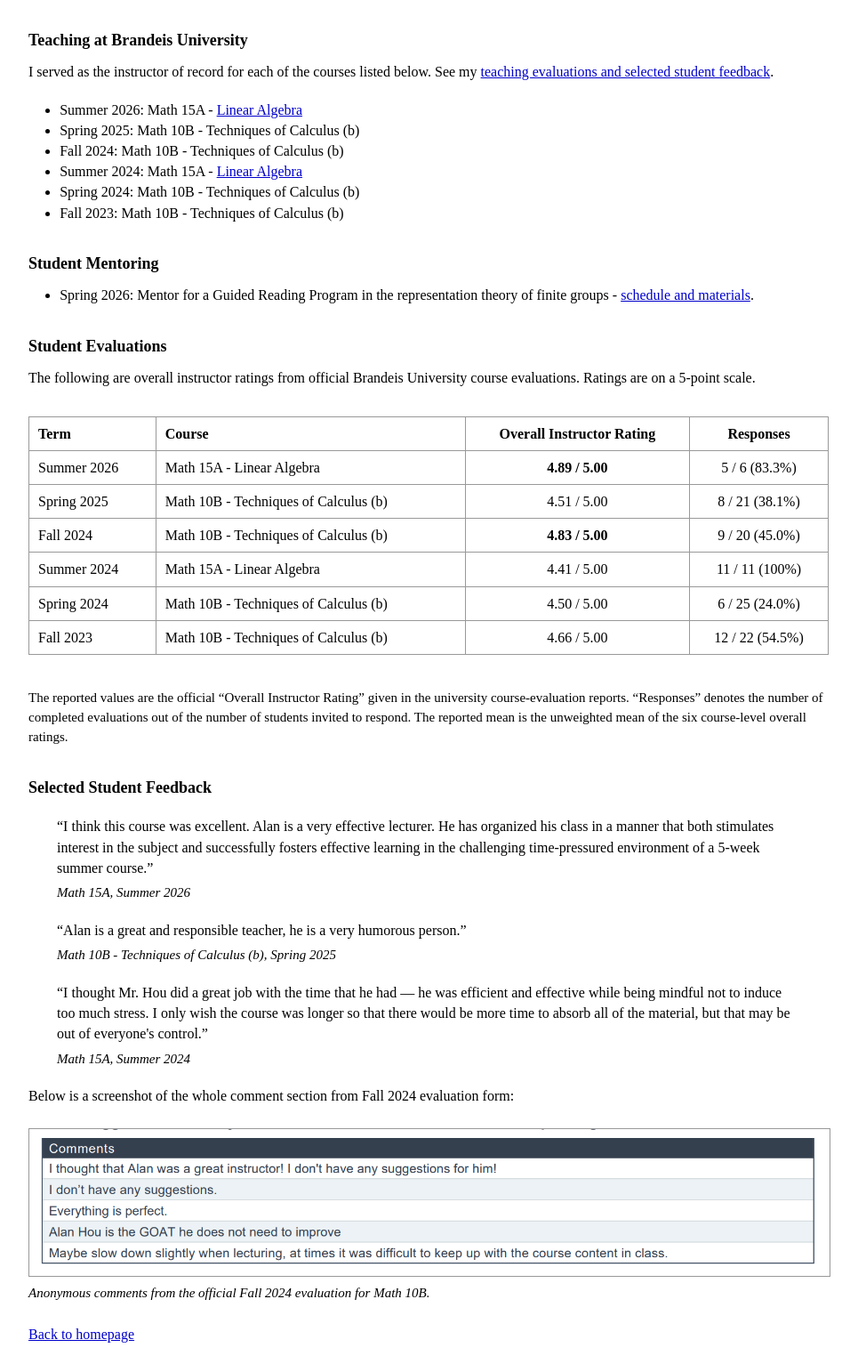
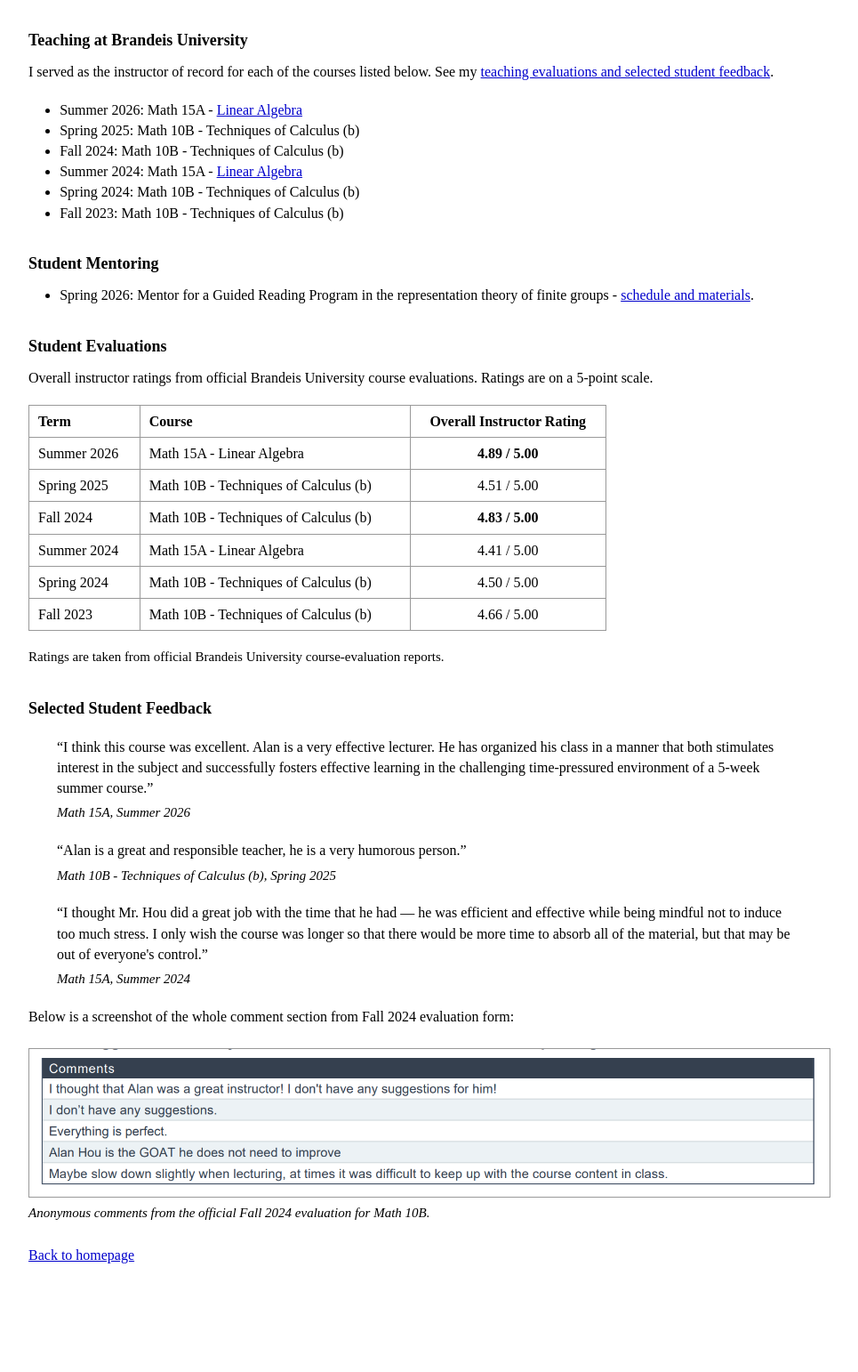
Before and after one commit to axhou/axhou.github.io, a Jekyll site: the page teaching.html, which Jekyll copies as it is, in a window 1280 px wide. Shown: the whole page at 89% size, without its empty margins (8-973 px from the left). Built offline with Jekyll 4.4.1, drawn with Linux system fonts in a browser that asks for light colours; after the commit the page ends 1452 px from its top, so only the background shows below that.

Commit message:
Update teaching.html

```diff
--- a/teaching.html
+++ b/teaching.html
@@ -210,81 +210,60 @@
 <h2>Student Evaluations</h2>
 
 <p>
-  The following are overall instructor ratings from official
-  Brandeis University course evaluations. Ratings are on a
-  5-point scale.
+  Overall instructor ratings from official Brandeis University
+  course evaluations. Ratings are on a 5-point scale.
 </p>
 
-<div class="table-wrapper">
+<table>
 
-  <table class="evaluation-table">
-
-    <thead>
   <tr>
     <th>Term</th>
     <th>Course</th>
-        <th class="number">Overall Instructor Rating</th>
-        <th class="number">Responses</th>
+    <th class="rating">Overall Instructor Rating</th>
   </tr>
-    </thead>
-
-    <tbody>
 
   <tr>
     <td>Summer 2026</td>
     <td>Math 15A - Linear Algebra</td>
-  <td class="number"><strong>4.89 / 5.00</strong></td>
-  <td class="number">5 / 6 (83.3%)</td>
+    <td class="rating"><strong>4.89 / 5.00</strong></td>
   </tr>
 
   <tr>
     <td>Spring 2025</td>
     <td>Math 10B - Techniques of Calculus (b)</td>
-  <td class="number">4.51 / 5.00</td>
-  <td class="number">8 / 21 (38.1%)</td>
+    <td class="rating">4.51 / 5.00</td>
   </tr>
 
   <tr>
     <td>Fall 2024</td>
     <td>Math 10B - Techniques of Calculus (b)</td>
-  <td class="number"><strong>4.83 / 5.00</strong></td>
-  <td class="number">9 / 20 (45.0%)</td>
+    <td class="rating"><strong>4.83 / 5.00</strong></td>
   </tr>
 
   <tr>
     <td>Summer 2024</td>
     <td>Math 15A - Linear Algebra</td>
-  <td class="number">4.41 / 5.00</td>
-  <td class="number">11 / 11 (100%)</td>
+    <td class="rating">4.41 / 5.00</td>
   </tr>
 
   <tr>
     <td>Spring 2024</td>
     <td>Math 10B - Techniques of Calculus (b)</td>
-  <td class="number">4.50 / 5.00</td>
-  <td class="number">6 / 25 (24.0%)</td>
+    <td class="rating">4.50 / 5.00</td>
   </tr>
 
   <tr>
     <td>Fall 2023</td>
     <td>Math 10B - Techniques of Calculus (b)</td>
-  <td class="number">4.66 / 5.00</td>
-  <td class="number">12 / 22 (54.5%)</td>
+    <td class="rating">4.66 / 5.00</td>
   </tr>
-
-    </tbody>
 
 </table>
 
-</div>
+<p class="note">
+  Ratings are taken from official Brandeis University course-evaluation reports.
+</p>
 
-<p class="note">
-  The reported values are the official “Overall Instructor Rating”
-  given in the university course-evaluation reports. “Responses”
-  denotes the number of completed evaluations out of the number
-  of students invited to respond. The reported mean is the
-  unweighted mean of the six course-level overall ratings.
-</p>
 
 <h2>Selected Student Feedback</h2>
 
```
Lines whose indentation alone changed are shown as unchanged.
